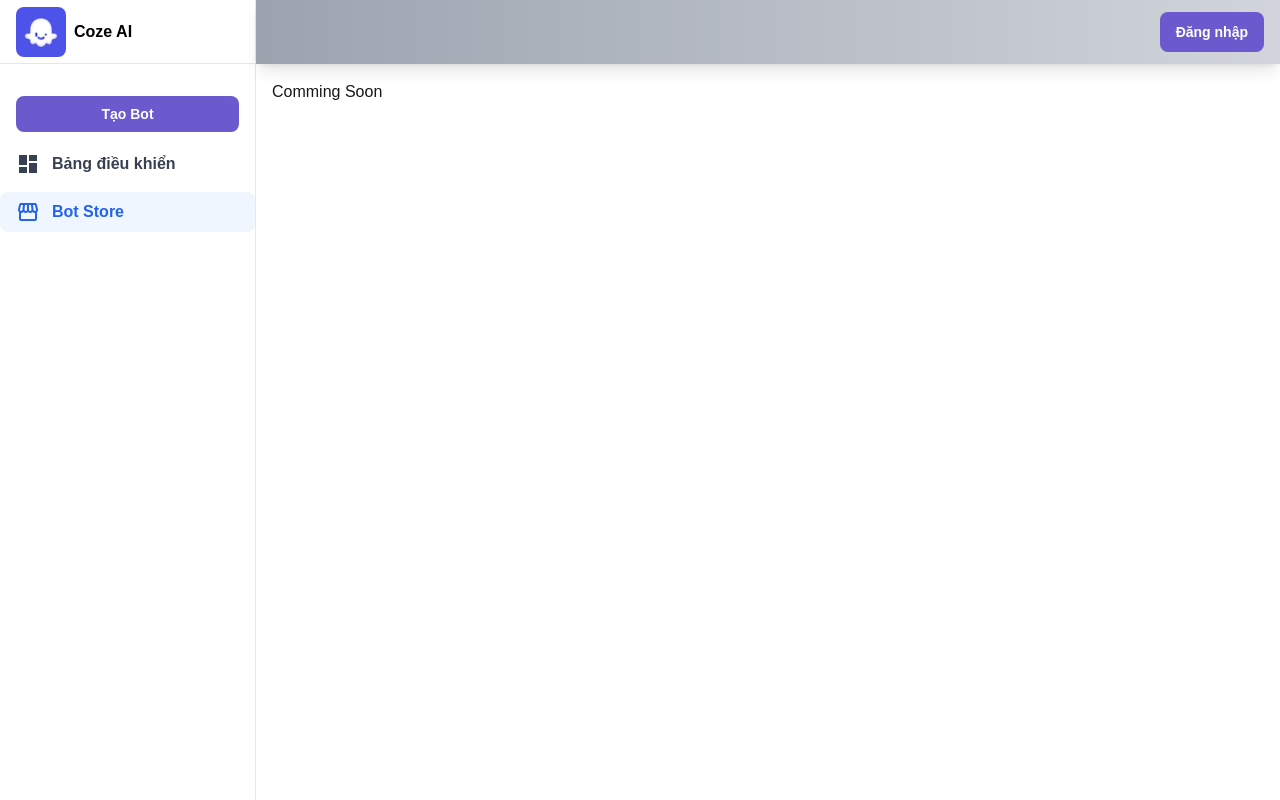
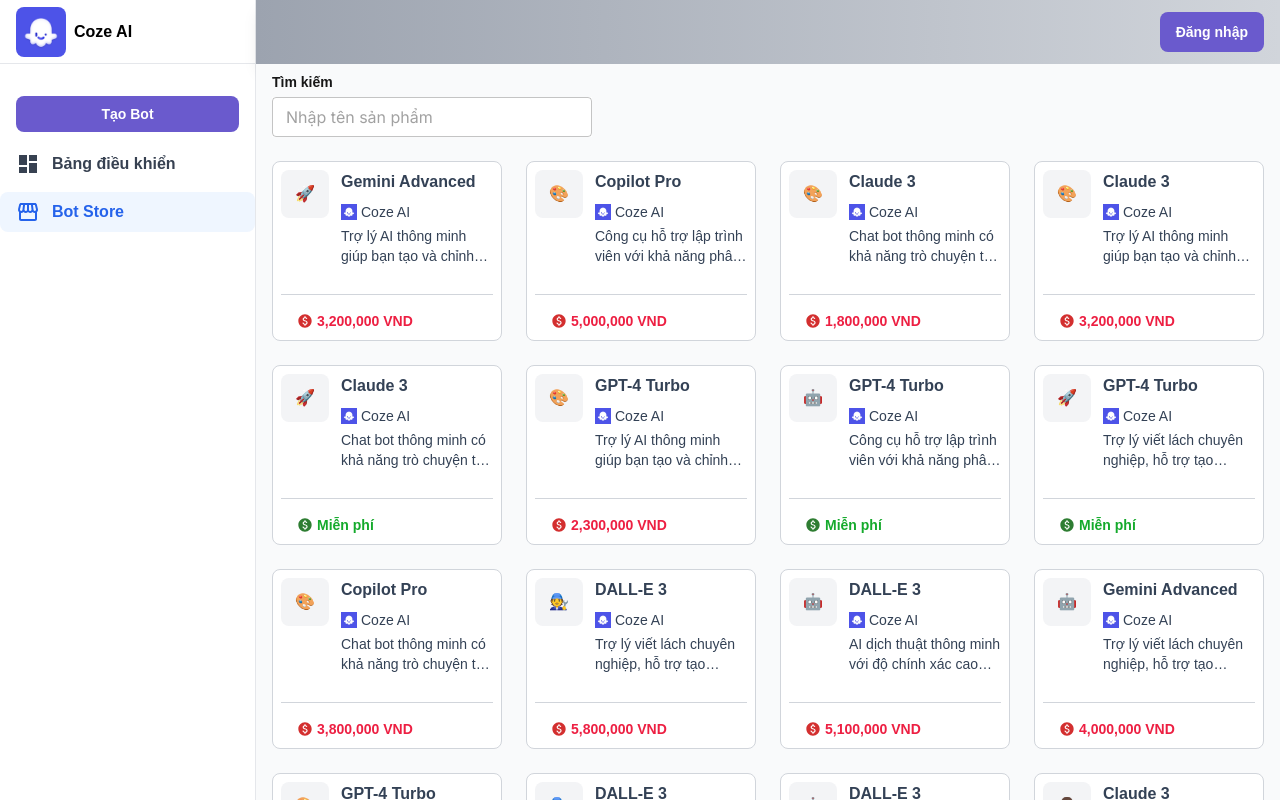
Before and after one commit to hungcvcbn/coze-ai, a Next.js app: page /bot-store in a window 1280 px wide. Shown: the top 800 px of the page. Built offline with nearby package versions, Linux system fonts and the light colour scheme.

Commit message:
mockup UI bot-store

```diff
--- a/src/app/bot-store/page.tsx
+++ b/src/app/bot-store/page.tsx
@@ -1,11 +1,11 @@
 "use client";
 
-import CommingSoon from "@/components/common/CommingSoon";
+import BotStore from "@/components/bot-store/BotStore";
 
 const BotStorePage = () => {
   return (
-    <div className='p-4 bg-white'>
-      <CommingSoon />
+    <div className='min-h-screen bg-gray-50'>
+      <BotStore />
     </div>
   );
 };
--- a/src/app/control-panel/page.tsx
+++ b/src/app/control-panel/page.tsx
@@ -4,7 +4,7 @@
 
 const DashboardPage = () => {
   return (
-    <div className='min-h-screen bg-white'>
+    <div className='min-h-screen bg-gray-50'>
       <ControlPanel />
     </div>
   );
--- /dev/null
+++ b/src/components/bot-store/BotStore.tsx
@@ -0,0 +1,103 @@
+"use client";
+import React, { useEffect, useState } from "react";
+import Grid from "@mui/material/Grid2";
+import { isEmpty } from "@/helpers/utils/common";
+import TableEmpty from "../common/TableEmpty";
+import { setToast } from "@/redux/slices/common";
+import { useAppDispatch } from "@/redux/hooks";
+import { searchBotStore } from "@/helpers/api/botStore";
+import CustomTextField from "../hook-form/CustomTextField";
+import PaidIcon from "@mui/icons-material/Paid";
+
+const BotStore = () => {
+  const [data, setData] = useState<any>();
+  const [term, setTerm] = useState<string>("");
+
+  const dispatch = useAppDispatch();
+
+  const handleChangeTerm = (e: any) => {
+    setTerm(e.target.value);
+  };
+
+  const fetchData = async () => {
+    try {
+      const response = await searchBotStore();
+      setData(response.data.items);
+    } catch (error: any) {
+      dispatch(setToast({ type: "error", message: error.message, show: true }));
+    }
+  };
+  console.log("data", data);
+
+  useEffect(() => {
+    fetchData();
+  }, []);
+
+  return (
+    <div>
+      <div className='flex items-center justify-between sticky z-10 p-0' style={{ top: "64px" }}>
+        <div className='flexgap-2 px-4 py-2 w-full bg-gray-50'>
+          <Grid container spacing={2}>
+            <Grid size={4}>
+              <CustomTextField
+                label='Tìm kiếm'
+                placeholder='Nhập tên sản phẩm'
+                sx={{ backgroundColor: "white" }}
+                value={term}
+                onChange={handleChangeTerm}
+              />
+            </Grid>
+          </Grid>
+        </div>
+      </div>
+      <div className='p-4'>
+        {isEmpty(data) ? (
+          <TableEmpty />
+        ) : (
+          <div className='grid grid-cols-1 md:grid-cols-2 lg:grid-cols-4 gap-6'>
+            {data?.map((bot: any, index: any) => (
+              <div
+                key={index}
+                className='border rounded-lg relative h-[180px] w-auto cursor-pointer p-2 bg-[#FFFFFF] border-gray-300 hover:transform hover:translate-x-[-2px] hover:shadow-[0_10px_10px_gray] duration-300'
+              >
+                <div className='flex flex-row gap-3 mb-3'>
+                  <div className='min-w-12 h-12 rounded-lg bg-gray-100 flex items-center justify-center'>
+                    {bot?.avatar || "🤖"}
+                  </div>
+                  <div className='flex flex-col gap-1'>
+                    <h3 className='font-semibold text-neutral text-16-24 mb-1'>{bot?.name}</h3>
+                    <div className='flex items-center gap-1'>
+                      <img src='/logo.png' className='w-4 h-4' alt='logo' />
+                      <span className='text-14-20 text-neutral'>{bot?.provider || "Coze AI"}</span>
+                    </div>
+                    <p className='text-14-20 text-neutral font-medium mb-4 line-clamp-2'>
+                      {bot.description}
+                    </p>
+                  </div>
+                </div>
+
+                <div className='flex items-center gap-2 border-t border-gray-300 pt-4 px-4 w-[100pz]'>
+                  <span className='text-14-20 text-neutral font-bold flex items-center gap-1'>
+                    <PaidIcon
+                      sx={{ fontSize: "16px" }}
+                      color={bot.price === 0 ? "success" : "error"}
+                    />
+                    {bot.isFree ? (
+                      <div className='text-14-20 text-success font-bold'>Miễn phí</div>
+                    ) : (
+                      <div className='text-14-20 text-danger font-bold'>
+                        {bot.price.toLocaleString()} VND
+                      </div>
+                    )}
+                  </span>
+                </div>
+              </div>
+            ))}
+          </div>
+        )}
+      </div>
+    </div>
+  );
+};
+
+export default BotStore;
--- a/src/components/control-panel/ControlPanel.tsx
+++ b/src/components/control-panel/ControlPanel.tsx
@@ -55,16 +55,14 @@
   };
   return (
     <div>
-      <div
-        className='flex items-center justify-between sticky z-10 bg-white'
-        style={{ top: "64px" }}
-      >
-        <div className='flex justify-between gap-2 px-4 py-2 border-b border-gray-200 w-full'>
+      <div className='flex items-center justify-between sticky z-10 p-0' style={{ top: "64px" }}>
+        <div className='flex justify-between gap-2 px-4 py-2 w-full bg-gray-50'>
           <Grid container spacing={2}>
             <Grid size={12}>
               <CustomTextField
                 label='Tìm kiếm'
                 placeholder='Nhập tên bot'
+                sx={{ backgroundColor: "white" }}
                 value={term}
                 onChange={handleChangeTerm}
               />
@@ -75,7 +73,7 @@
           </div>
         </div>
       </div>
-      <div className='flex flex-col p-4 gap-3'>{renderTabContent()}</div>
+      <div className='flex flex-col p-4 gap-3 '>{renderTabContent()}</div>
     </div>
   );
 };
--- a/src/components/layout/Layout.tsx
+++ b/src/components/layout/Layout.tsx
@@ -14,7 +14,7 @@
 
   if (isLoginPage) {
     return (
-      <div className='min-h-[calc(100vh-64px)] bg-gradient-to-r from-gray-900 via-blue-900 to-black text-white'>
+      <div className='min-h-screen bg-gradient-to-r from-gray-900 via-blue-900 to-black text-white'>
         {children}
       </div>
     );
--- /dev/null
+++ b/src/helpers/api/botStore.ts
@@ -0,0 +1,38 @@
+export const searchBotStore = async () => {
+  const aiTypes = ["Chat Bot", "Image Generator", "Code Assistant", "Writing Assistant", "Translation Bot"];
+  const aiNames = ["GPT-4 Turbo", "DALL-E 3", "Copilot Pro", "Claude 3", "Gemini Advanced"];
+  const images = Array(50).fill(null).map(() =>
+    `https://source.unsplash.com/300x300/?technology,AI,robot`
+  );
+
+  const items = Array(50)
+    .fill(null)
+    .map(() => {
+      const isFree = Math.random() > 0.6;
+      const price = isFree ? 0 : Math.floor(Math.random() * 50 + 10) * 100000;
+
+      return {
+        name: aiNames[Math.floor(Math.random() * aiNames.length)],
+        type: aiTypes[Math.floor(Math.random() * aiTypes.length)],
+        avatar: ["🤖", "👩‍💻", "🧑‍🔧", "🎨", "🚀"][Math.floor(Math.random() * 5)],
+        description: [
+          "Trợ lý AI thông minh giúp bạn tạo và chỉnh sửa hình ảnh với độ chính xác cao",
+          "Chat bot thông minh có khả năng trò chuyện tự nhiên và hỗ trợ đa ngôn ngữ",
+          "Công cụ hỗ trợ lập trình viên với khả năng phân tích và tối ưu code",
+          "Trợ lý viết lách chuyên nghiệp, hỗ trợ tạo content đa dạng",
+          "AI dịch thuật thông minh với độ chính xác cao cho nhiều ngôn ngữ",
+        ][Math.floor(Math.random() * 5)],
+        price: price,
+        isFree: isFree,
+      };
+    });
+
+  return {
+    code: "SUCCESS",
+    data: {
+      total: items.length,
+      items: items,
+    },
+    message: "Thành công",
+  };
+};
```
